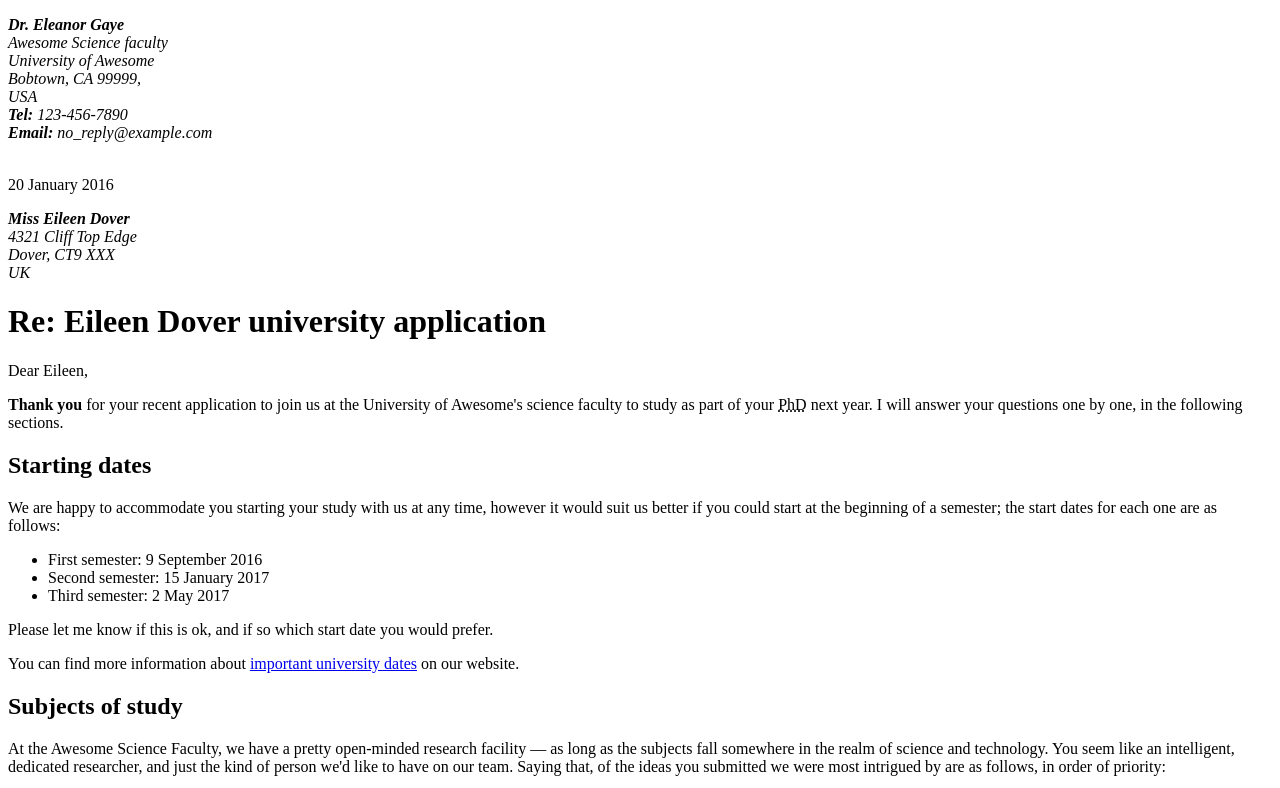
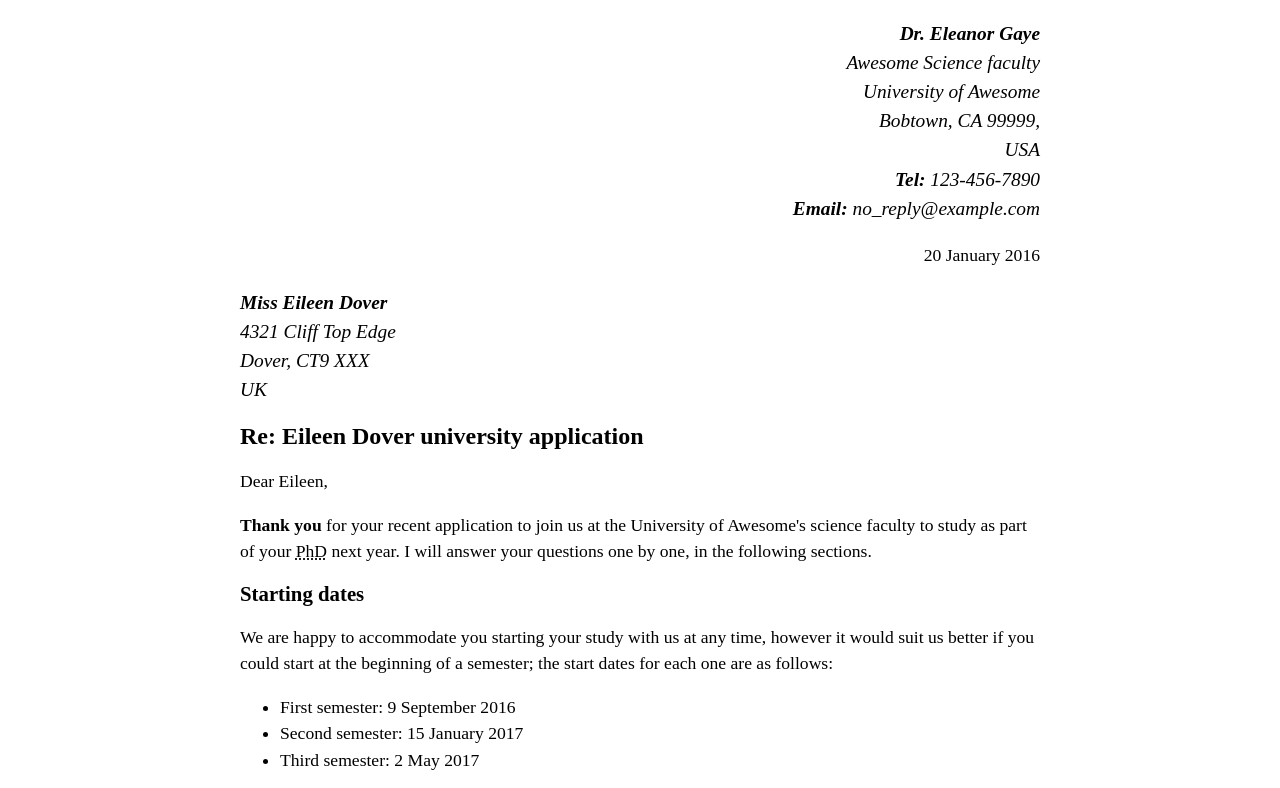
Before and after one commit to BladeLucas/INFT1206-A1, a plain HTML site: page index.html in a window 1280 px wide. Shown: the top 788 px of the page. Drawn offline with Linux system fonts and the light colour scheme.

Commit message:
Header section of the tutorial finished

```diff
--- a/index.html
+++ b/index.html
@@ -8,6 +8,8 @@
 <html lang="en">
 <head>
     <meta charset="utf-8">
+	<meta name="author" content="Blade Lucas">
+	<link rel="stylesheet" href="css/index.css"/>
 </head>
 
 <body>
@@ -19,10 +21,10 @@
 			Bobtown, CA 99999,<br/>
 			USA<br/>
 			<strong>Tel:</strong> 123-456-7890<br/>
-			<strong>Email:</strong> no_reply@example.com<br/><br/>
+			<strong>Email:</strong> no_reply@example.com<br/>
 		</p>
 	</address>
-	<time datetime="2016-01-20" class="sender-column">20 January 2016</time>
+	<p class="sender-column"><time datetime="2016-01-20">20 January 2016</time></p>
 	<address>
 		<p>
 			<strong>Miss Eileen Dover</strong><br/>
```
